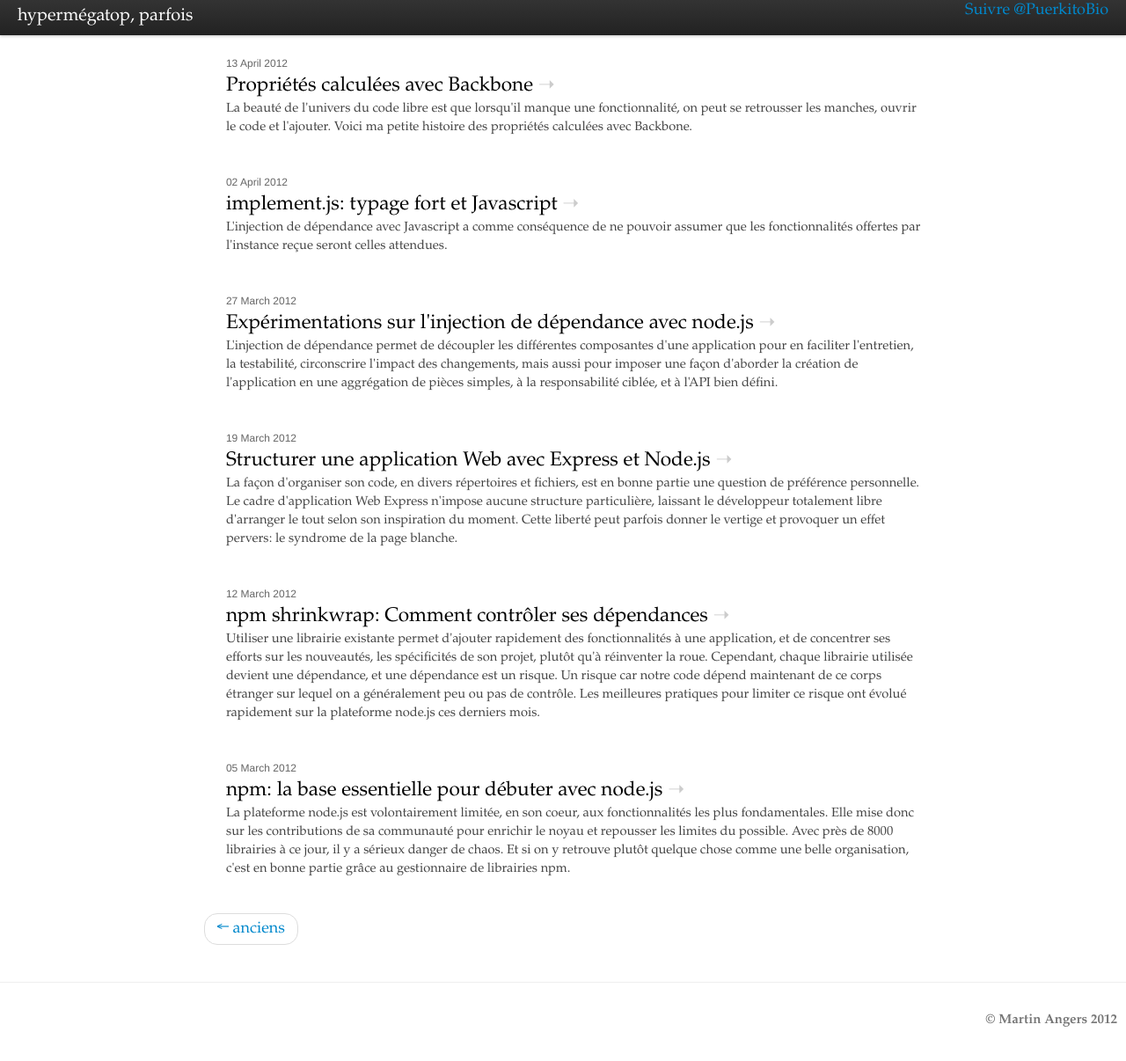
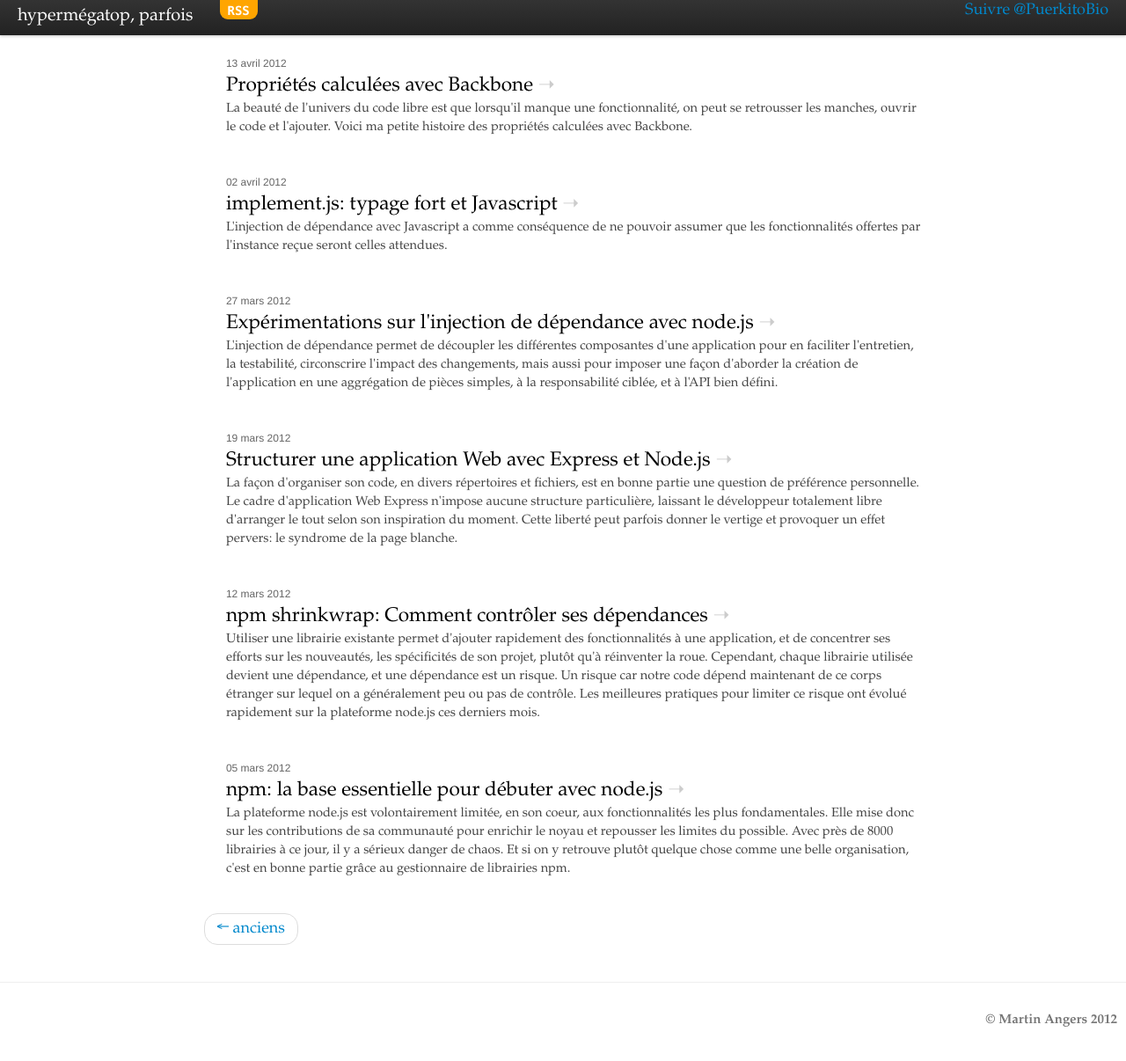
Before and after one commit to hypermegatop/hypermegatop.github.com, a Jekyll site: the page built from index.html, in a window 1280 px wide and 1231 px high. Shown: the top 1206 px of the window at 88% size. Built offline with Jekyll 4.4.1, drawn with Linux system fonts in a browser that asks for light colours; nearby versions of some CDN libraries; Markdown is read by kramdown in place of the engine named in the settings; the list of posts is cut into pages by our own code; comment, search, counter and statistics services are not loaded.

Commit message:
cleaner separation of files, dates translated, rss and social buttons

```diff
--- /dev/null
+++ b/_includes/date-month-french.html
@@ -0,0 +1,5 @@
+{% if paginator %}
+{{ post.date | date:"%d %B %Y" | replace:'January','janvier' | replace:'February','février' | replace:'March','mars' | replace:'April','avril' | replace:'May','mai' | replace:'June','juin' | replace:'July','juillet' | replace:'August','août' | replace:'September','septembre' | replace:'October','octobre' | replace:'November','novembre' | replace:'December','décembre' }}
+{% else %}
+{{ page.date | date:"%d %B %Y" | replace:'January','janvier' | replace:'February','février' | replace:'March','mars' | replace:'April','avril' | replace:'May','mai' | replace:'June','juin' | replace:'July','juillet' | replace:'August','août' | replace:'September','septembre' | replace:'October','octobre' | replace:'November','novembre' | replace:'December','décembre' }}
+{% endif %}
--- /dev/null
+++ b/_includes/post-scripts.html
@@ -0,0 +1,4 @@
+<!-- Only on article pages -->
+<script src="//cdnjs.cloudflare.com/ajax/libs/prettify/188.0.0/prettify.js"></script>
+<script src="/js/hmt.js"></script>
+<script src="//connect.facebook.net/fr_CA/all.js#xfbml=1" type="text/javascript" language="javascript"></script>
--- a/_layouts/master.html
+++ b/_layouts/master.html
@@ -1,9 +1,14 @@
 <!DOCTYPE html>
-<html lang="fr" xmlns:fb="https://www.facebook.com/2008/fbml">
-	<head prefix="og: http://ogp.me/ns# fb: http://ogp.me/ns/fb# article: http://ogp.me/ns/article#">
+<html lang="fr">
+	<head>
 		<meta charset="utf-8">
 		<meta http-equiv="X-UA-Compatible" content="IE=edge,chrome=1">
-		<title>{{ page.title }}</title>
+		<title>
+			{{ page.title }}
+			{% unless paginator %}
+			- {{ site.title }}
+			{% endunless %}
+		</title>
 		<meta name="viewport" content="width=device-width, initial-scale=1.0">
 		<meta name="description" content="Blogue technologique sur node.js, backbone et autres merveilles Javascript.">
 		<meta name="author" content="{{ page.author }}">
@@ -18,24 +23,22 @@
 		<link href="/css/prettify.css" rel="stylesheet">
 		<link href="/css/styles.css" rel="stylesheet">
 		<!--[if lt IE 9]>
-			<script src="http://html5shim.googlecode.com/svn/trunk/html5.js"></script>
+			<script src="//html5shim.googlecode.com/svn/trunk/html5.js"></script>
 		<![endif]-->
 		<link href="/feed.xml" rel="alternate" title="RSS" type="application/rss+xml">
-		<meta property="fb:app_id" content="410164925668318" />
-		<meta property="fb:admins" content="705573195">
-		<meta property="og:type" content="article" />
-		<meta property="og:title" content="{{ page.title }}" />
-		<meta property="og:url" content="{{ site.url }}{{ page.url }}" />
-		<meta property="og:image" content="https://twimg0-a.akamaihd.net/profile_images/1849476624/2012-02-23-210927_normal.jpg" />
+		{% unless paginator %}
+		{% include meta-facebook.html %}
+		{% endunless %}
 	</head>
 	<body>
+
 		<div class="navbar navbar-fixed-top">
 			<div class="navbar-inner">
 				<div class="container-fluid">
-					<a class="brand" href="/">{{ site.title }}</a>
+					<a class="brand" href="/" title="Accueil">{{ site.title }}</a>
+					<span class="badge badge-rss" title="Fil RSS"><a href="/feed.xml">RSS</a></span>
 					<div class="pull-right">
-						<a href="https://twitter.com/PuerkitoBio" class="twitter-follow-button" data-show-count="false" data-lang="fr">Suivre @PuerkitoBio</a>
-						<script>!function(d,s,id){var js,fjs=d.getElementsByTagName(s)[0];if(!d.getElementById(id)){js=d.createElement(s);js.id=id;js.src="//platform.twitter.com/widgets.js";fjs.parentNode.insertBefore(js,fjs);}}(document,"script","twitter-wjs");</script>
+						<a href="//twitter.com/PuerkitoBio" class="twitter-follow-button" data-show-count="false" data-lang="fr">Suivre @PuerkitoBio</a>
 					</div>
 				</div>
 			</div>
@@ -52,11 +55,18 @@
 		<footer>
 			<p>© Martin Angers 2012</p>
 		</footer>
+		<!-- Required libraries -->
 		<script src="//cdnjs.cloudflare.com/ajax/libs/jquery/1.7.2/jquery.min.js"></script>
 		<script src="//cdnjs.cloudflare.com/ajax/libs/twitter-bootstrap/2.0.2/bootstrap.min.js"></script>
-		<script src="//cdnjs.cloudflare.com/ajax/libs/prettify/188.0.0/prettify.js"></script>
-		<script src="/js/hmt.js"></script>
 
+		{% unless paginator %}
+		{% include post-scripts.html %}
+		{% endunless %}
+
+		<!-- Twitter everywhere for the "follow" button -->
+		<script>!function(d,s,id){var js,fjs=d.getElementsByTagName(s)[0];if(!d.getElementById(id)){js=d.createElement(s);js.id=id;js.src="//platform.twitter.com/widgets.js";fjs.parentNode.insertBefore(js,fjs);}}(document,"script","twitter-wjs");</script>
+
+		<!-- Google Analytics everywhere -->
 		<script>
 			var _gaq=[['_setAccount','UA-29456106-2'],['_trackPageview']];
 			(function(d,t){var g=d.createElement(t),s=d.getElementsByTagName(t)[0];
--- a/css/styles.css
+++ b/css/styles.css
@@ -6,6 +6,19 @@
 body { font: 18px/25px 'Palatino', 'Palatino Linotype', 'Georgia', serif; }
 h1, h2, h3, h4, h5, h6 { font-weight: bold; }
 
+.badge-rss {
+  font-family:Menlo,Monaco,"Courier New",monospace;
+  font-size:14px;
+  background-color: orange;
+  padding-top: 40px;
+  margin-left: 10px;
+  text-decoration: none;
+}
+.badge-rss a {
+  text-decoration: none;
+  color: white;
+}
+
 li { line-height: 24px }
 
 ul.like-buttons{
@@ -13,6 +26,7 @@
   list-style: none;
   margin: 5px 0 20px 0;
   padding: 0;
+  padding-left: 5px;
   width: 100%;
 }
 ul.like-buttons li{
--- a/feed.xml
+++ b/feed.xml
@@ -11,7 +11,7 @@
 			<item>
 				<title>{{ post.title }}</title>
 				<description>{{ post.content | xml_escape }}</description>
-				<published>{{ post.date }}</published>
+				<published>{{ post.date | date_to_xmlschema }}</published>
 				<link>{{ site.url }}{{ post.url }}</link>
 			</item>
 		{% endfor %}
--- a/index.html
+++ b/index.html
@@ -7,7 +7,7 @@
 	<ul id="post-list">
 		{% for post in paginator.posts %}
 			<li>
-				<time class="published" datetime='{{ post.date | date:"%Y-%m-%d" }}'>{{ post.date | date:"%d %B %Y" }}</time>
+				<time class="published" datetime='{{ post.date | date:"%Y-%m-%d" }}'>{% include date-month-french.html %}</time>
 				<h2>
 					<a href="{{ post.url }}">
 						{{ post.title }}
```
Also changed, not shown: _includes/meta-facebook.html (added, +7 -0 lines), _layouts/post.html (+5 -5 lines).
